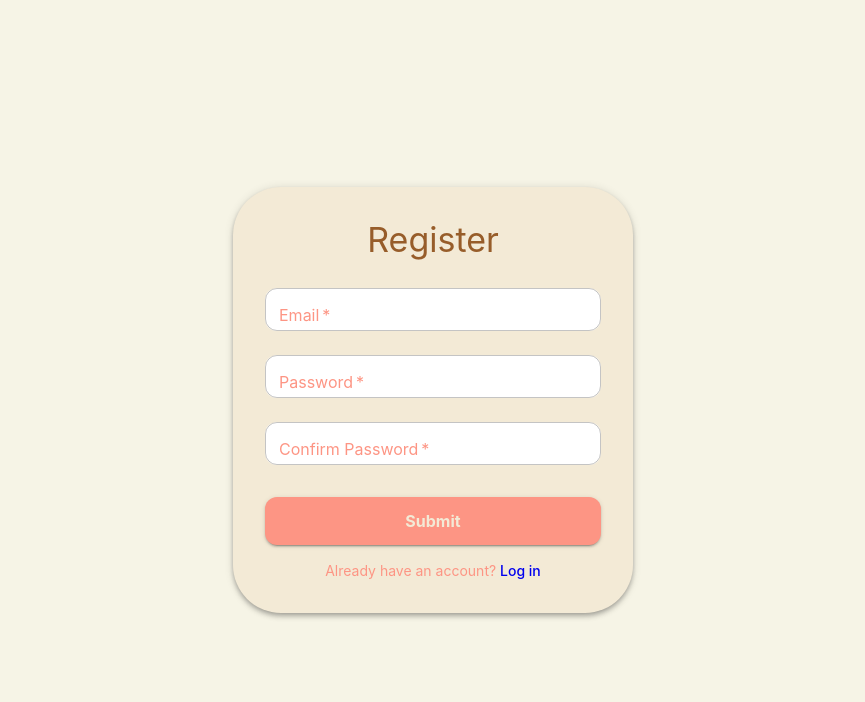
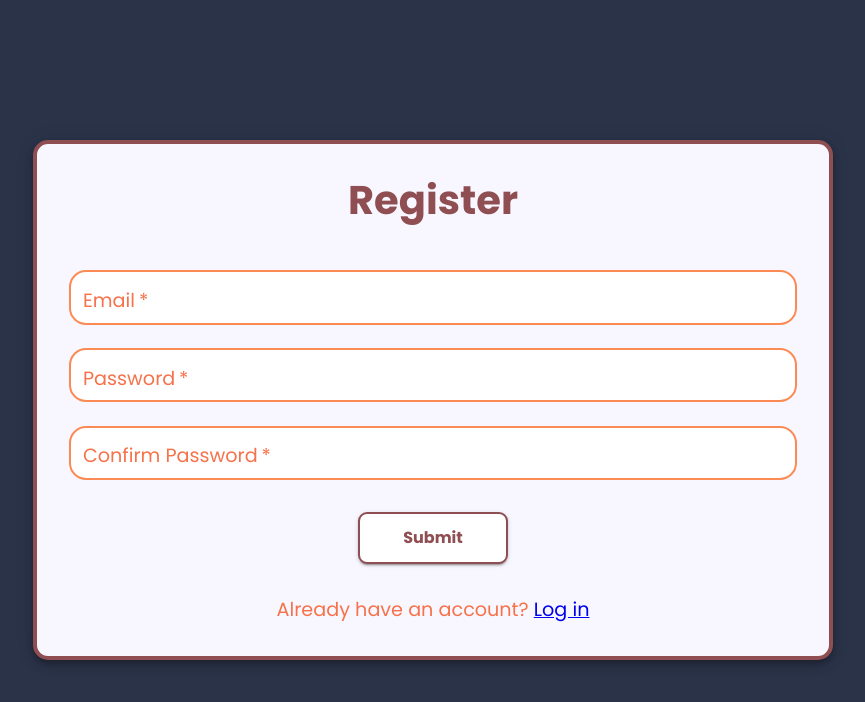
Before and after one commit to NoaBazini7/recipe-app, a React (Vite) app in the folder client/: page /register in a window 1280 px wide. Shown: the top 702 px of the page, without its empty margins (207-1072 px from the left). Built offline with nearby package versions, Linux system fonts and the light colour scheme.

Commit message:
corrected fonts,colors and added scrolling bars and search in ProfilePage. Card of recipe without image

```diff
--- a/client/index.html
+++ b/client/index.html
@@ -3,8 +3,10 @@
 <head>
     <meta charset="UTF-8"/>
     <link rel="icon" type="image/svg+xml" href="/vite.svg"/>
-    <meta name="viewport" content="width=device-width, initial-scale=1.0"/>
-    <title>Vite + React</title>
+    <link href="https://fonts.googleapis.com/css2?family=Poppins:wght@400;600;700&display=swap" rel="stylesheet">
+
+
+    <title>Recipe App</title>
 </head>
 <body>
 <div id="root"></div>
--- a/client/src/pages/Login.jsx
+++ b/client/src/pages/Login.jsx
@@ -13,30 +13,32 @@ const Login = () => {
 
     const handleSubmit = async (e) => {
         e.preventDefault();
-
-        try {
-            const response = await Axios.post("http://localhost:5000/api/auth/login", {
-                username,
-                password
-            });
-
-            if (response.data.success) {
-                login(response.data.user, response.data.token);
-                navigate("/profile");
-            } else {
-                setErrorMessage(response.data.message || "Login failed. Please check your credentials.");
-            }
-        } catch (error) {
-            console.error("Error during login:", error);
-            setErrorMessage("Login failed. Please try again.");
-        }
+        navigate("/profile");
+        // try {
+        //     const response = await Axios.post("http://localhost:5000/api/auth/login", {
+        //         username,
+        //         password
+        //     });
+        //
+        //     if (response.data.success) {
+        //         login(response.data.user, response.data.token);
+        //         navigate("/profile");
+        //     } else {
+        //         setErrorMessage(response.data.message || "Login failed. Please check your credentials.");
+        //     }
+        // } catch (error) {
+        //     console.error("Error during login:", error);
+        //     setErrorMessage("Login failed. Please try again.");
+        // }
     };
 
     return (
         <Box
             sx={{
-                backdropFilter: "blur(70px)",
-                backgroundColor: "background.paper", // just to give a lil frost look
+                boxShadow:6,
+                border:"5px solid",
+                borderColor: "text.secondary",
+                backgroundColor: "background.paper",
                 maxWidth: 400,
                 mx: "auto",
                 mt: 10,
--- a/client/src/pages/Register.jsx
+++ b/client/src/pages/Register.jsx
@@ -42,7 +42,6 @@ const Register = () => {
                 display: "flex",
                 alignItems: "center",
                 justifyContent: "center",
-                fontFamily: "Inter",
                 px: 2,
             }}
         >
@@ -50,10 +49,15 @@ const Register = () => {
                 elevation={4}
                 sx={{
                     p: 4,
-                    maxWidth: 400,
+                    border: "4px solid",
+                    borderColor: "text.primary",
+                    maxWidth: 800,
                     width: "100%",
-                    borderRadius: 4,
                     backgroundColor: "background.paper",
+                    boxShadow: 6,
+                    display: "flex",
+                    flexDirection: "column",
+                    gap: 2,
                 }}
             >
                 <Typography variant="h4" gutterBottom textAlign="center">
@@ -61,7 +65,7 @@ const Register = () => {
                 </Typography>
 
                 {errorMessage && (
-                    <Alert severity="error" sx={{mb: 2}}>
+                    <Alert severity="error" sx={{ mb: 2 }}>
                         {errorMessage}
                     </Alert>
                 )}
@@ -98,17 +102,18 @@ const Register = () => {
                     <Button
                         fullWidth
                         variant="contained"
-                        color="primary"
                         type="submit"
-                        sx={{mt: 3}}
+                        sx={{
+                            mt: 3,
+                        }}
                     >
                         Submit
                     </Button>
                 </form>
 
-                <Typography variant="body2" color={"text.secondary"} sx={{mt: 2}} textAlign="center">
+                <Typography variant="body1" color="text.secondary" sx={{ mt: 2 }} textAlign="center">
                     Already have an account?{" "}
-                    <Link to="/login" style={{color: "text.primary", textDecoration: "none"}}>
+                    <Link to="/login" style={{ color: "text.primary", textDecoration: "underline" }}>
                         Log in
                     </Link>
                 </Typography>
--- a/client/src/pages/WelcomePage.jsx
+++ b/client/src/pages/WelcomePage.jsx
@@ -21,7 +21,6 @@ function WelcomePage() {
                 sx={{
                     backdropFilter: "blur(70px)",
                     maxWidth: "70%",
-                    fontFamily: "Exo 2, system-ui",
                     position: "absolute",
                     alignItems: "center",
                     top: "50%", // Center vertically
@@ -31,22 +30,22 @@ function WelcomePage() {
                     flexDirection: "column",
                     justifyContent: "center",
                     gap: "15px",
-                    padding: "10px 20px",
+                    padding: "40px 20px",
                     borderRadius: "60px",
                     zIndex: 1000,
                     textAlign: "center",
                 }}
             >
-                <Typography variant="h3" sx={{maxWidth: "60%"}}>
+                <Typography variant="h3" sx={{maxWidth: "80%", color:"primary.contrastText", padding:"40px", textShadow:"2px black"}}>
                     Let's start exploring the world of cooking together!
                 </Typography>
                 <Button variant="contained"
-                        sx={{fontSize: "1.5rem", borderRadius: "20px", width: "200px"}}
+                        sx={{fontSize: "1rem", borderRadius: "20px", width: "150px"}}
                         onClick={handleLogIn}>
                     Log in
                 </Button>
                 <Button variant="contained"
-                        sx={{fontSize: "1.5rem", borderRadius: "20px", width: "200px"}}
+                        sx={{fontSize: "1rem", borderRadius: "20px", width: "150px"}}
                         onClick={handleRegister}>
                     Register
                 </Button>
--- a/client/src/theme/theme.js
+++ b/client/src/theme/theme.js
@@ -3,29 +3,50 @@ import {createTheme} from "@mui/material/styles";
 const theme = createTheme({
     palette: {
         background: {
-            default: "#F6F4E6", // Your light neutral
-            paper: "#F3EAD6",   // Your warm neutral
+            default: "#2B3349",
+            paper: "#F8F7FF",
         },
         primary: {
-            main: "#F3EAD6",     // Your warm neutral
-            contrastText: "#A66D45", // Your warm accent
+            main: "#EFE9D3",
+            contrastText: "#F8F7FF",
         },
         secondary: {
-            main: "#F6B6A7",
+            main: "#223C63",
         },
         text: {
-            primary: "#975d2a",
-            secondary: "#FD9584",
+            primary: "#8F4E51",
+            secondary: "#F6724B",
         },
     },
     typography: {
-        fontFamily: "'Inter', sans-serif", // or whatever you like
+        fontFamily: "'Poppins', sans-serif",
+        fontWeightRegular: 400,
+        fontWeightMedium: 600,
+        fontWeightBold: 700,
+        body1: {
+            fontWeight: 400,
+            fontSize: "1.2rem",
+        },
+        h2:{
+            fontWeight:700,
+            fontSize: 35,
+            color: "#F6724B",
+
+        },
+        h3: {
+            fontWeight: 700,
+            fontSize:35,
+        },
+        h4:{
+            fontWeight: 700,
+            fontSize:40,
+        },
         button: {
             textTransform: "none", // keep button text normal-case
         },
     },
     shape: {
-        borderRadius: 12, // global roundness 💫
+        borderRadius: 15,
     },
 
     components: {
@@ -34,28 +55,45 @@ const theme = createTheme({
                 variant: "outlined",
             },
         },
-        MuiOutlinedInput: {  // color of text fields
+        MuiOutlinedInput: {
             styleOverrides: {
                 root: {
                     backgroundColor: "white",
-                    borderRadius: 12,
+                    borderRadius: 17,
+                    '& .MuiOutlinedInput-notchedOutline': {
+                        borderColor: '#FC8A55',
+                        borderWidth: '2px',
+                    },
+                    '&:hover .MuiOutlinedInput-notchedOutline': {
+                        borderColor: '#1565c0',
+                    },
+                    '&.Mui-focused .MuiOutlinedInput-notchedOutline': {
+                        borderColor: '#8F4E51',
+                    },
                 },
                 input: {
-                    padding: "10px",
+                    padding: "13px",
+
                 },
             },
         },
+
+
+
         MuiButton: {    //color of buttons
             styleOverrides: {
                 root: {
-                    borderRadius: 12,
+                    borderRadius: 9,
                     padding: "10px 20px",
                     fontSize: "1rem",
+                    width: "150px",
                     fontWeight: "bold",
-                    backgroundColor: "#FD9584",
-                    color: "#F3EAD6",
+                    backgroundColor: "white",
+                    color: "#8F4E51",
+                    border: "2px solid",
                     "&:hover": {
-                        backgroundColor: "#975d2a",
+                        backgroundColor: "#FC8A55",
+                        borderColor: "#8F4E51 ",
                     },
                 },
             },
```
Also changed, not shown: client/src/components/IngredientsList.jsx (+147 -11 lines), client/src/pages/ProfilePage.jsx (+9 -17 lines), client/src/pages/RecipesPage.jsx (+82 -20 lines).
